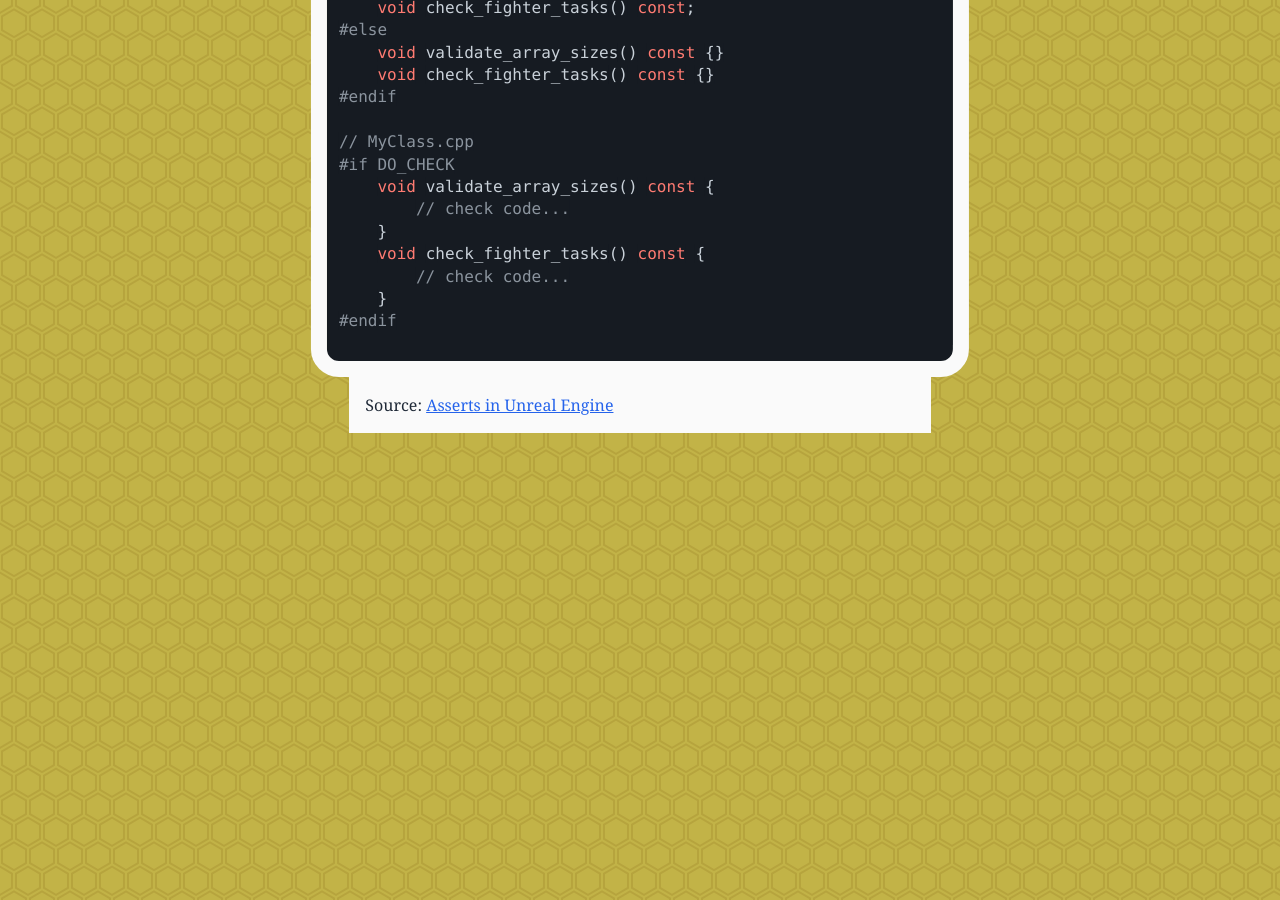
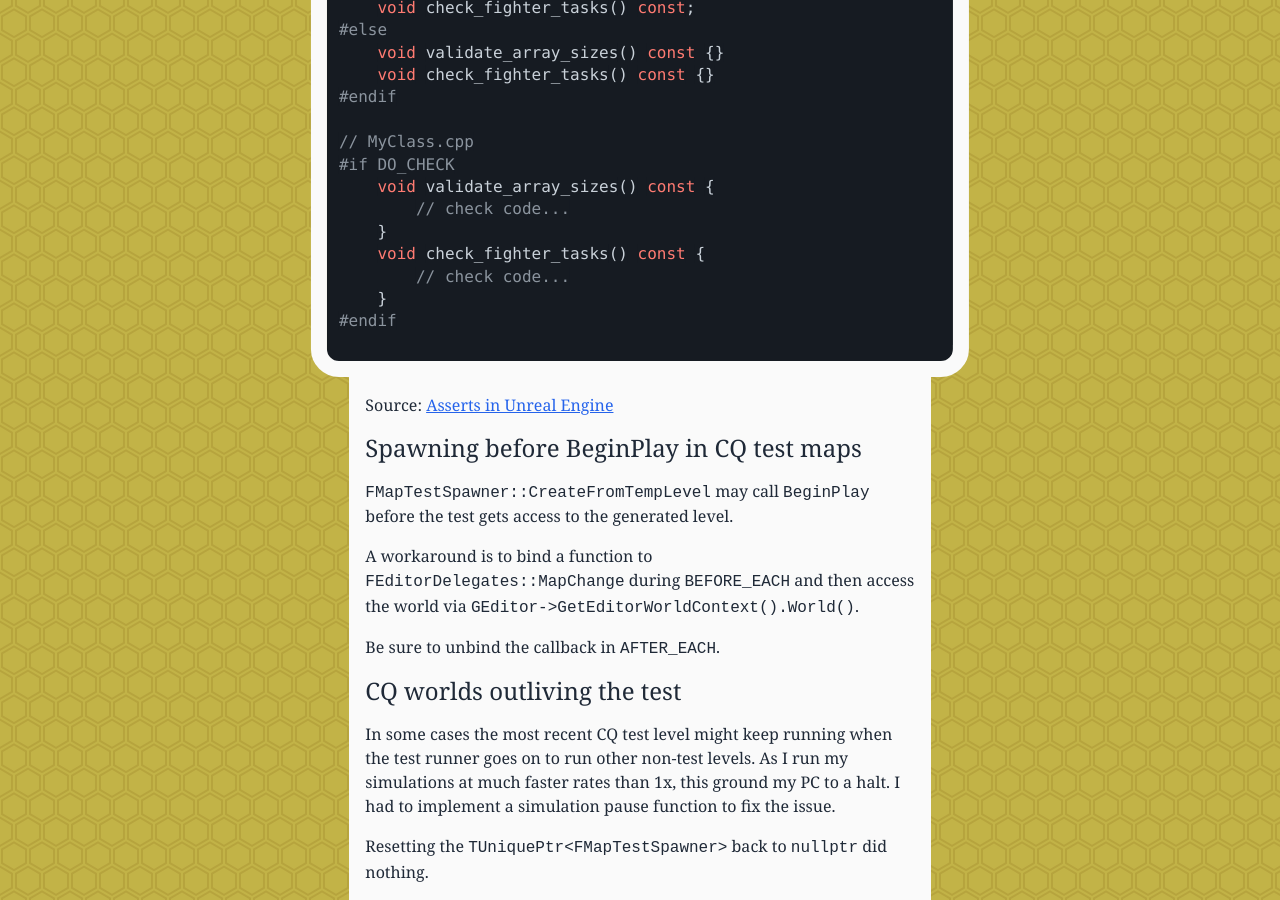
Before and after one commit to nukethebees/nukethebees.github.io, a Jekyll site: the page built from _unreal_notes/automation_testing.md, in a window 1280 px wide and 900 px high, scrolled down 589 px. Built offline with Jekyll 4.4.1, drawn with Linux system fonts in a browser that asks for light colours; comment, search, counter and statistics services are not loaded.

Commit message:
Add note on levels

````diff
--- a/_unreal_notes/automation_testing.md
+++ b/_unreal_notes/automation_testing.md
@@ -38,3 +38,19 @@ The downside is that readers may not be aware of the contextual nature of the ca
 ```
 
 Source: [Asserts in Unreal Engine](https://dev.epicgames.com/documentation/unreal-engine/asserts-in-unreal-engine)
+
+## Spawning before BeginPlay in CQ test maps
+
+`FMapTestSpawner::CreateFromTempLevel` may call `BeginPlay` before the test gets access to the generated level.
+
+A workaround is to bind a function to `FEditorDelegates::MapChange` during `BEFORE_EACH` and then access the world via `GEditor->GetEditorWorldContext().World()`.
+
+Be sure to unbind the callback in `AFTER_EACH`.
+
+## CQ worlds outliving the test
+
+In some cases the most recent CQ test level might keep running when the test runner goes on to run other non-test levels.
+As I run my simulations at much faster rates than 1x, this ground my PC to a halt.
+I had to implement a simulation pause function to fix the issue.
+
+Resetting the `TUniquePtr<FMapTestSpawner>` back to `nullptr` did nothing.
````
